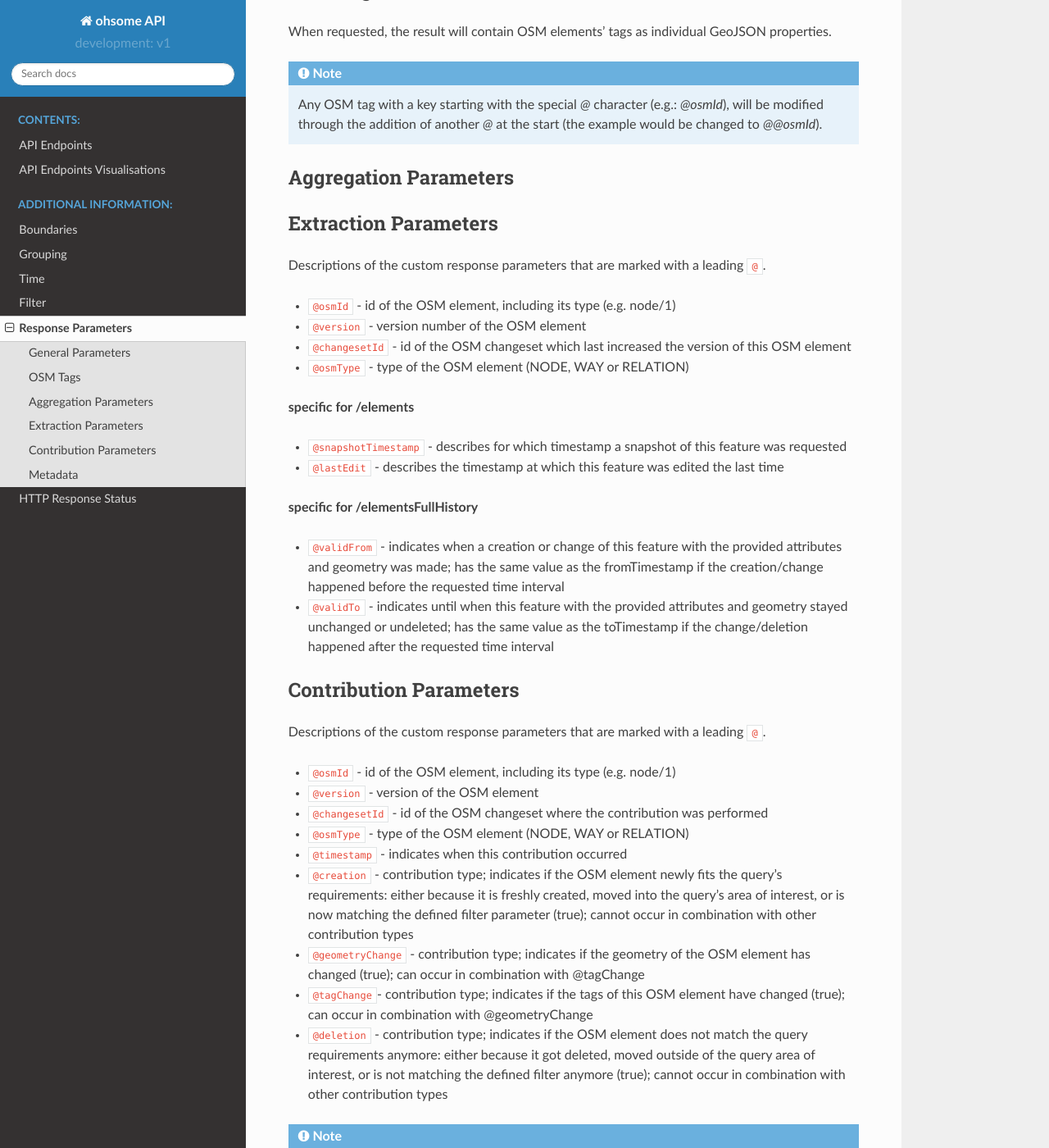
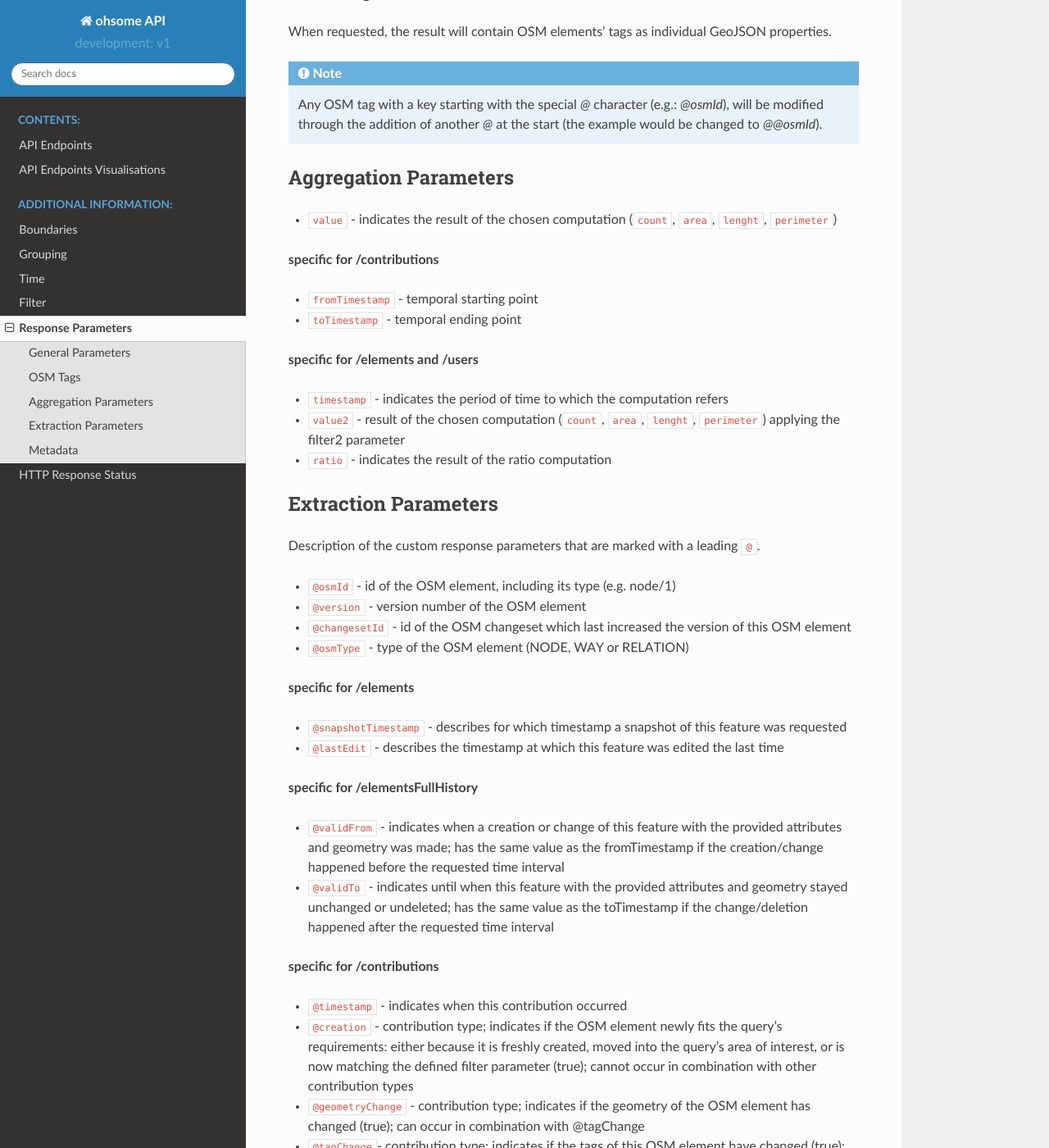
Before and after one commit to GIScience/ohsome-api, a Sphinx documentation site: the page built from docs/response-parameters.rst, in a window 1280 px wide and 1400 px high, scrolled down 415 px. Shown: the whole window at 82% size. Built offline with Sphinx 7.4.7 and the Read the Docs theme 2.0.0, drawn with Linux system fonts in a browser that asks for light colours.

Commit message:
docs: add response params description

```diff
--- a/docs/response-parameters.rst
+++ b/docs/response-parameters.rst
@@ -21,10 +21,23 @@
 Aggregation Parameters
 ----------------------
 
+* ``value`` - indicates the result of the chosen computation (``count``, ``area``, ``lenght``, ``perimeter``)
+
+**specific for /contributions**
+
+* ``fromTimestamp`` - temporal starting point
+* ``toTimestamp`` - temporal ending point
+
+**specific for /elements and /users**
+
+* ``timestamp`` - indicates the period of time to which the computation refers
+* ``value2`` - result of the chosen computation (``count``, ``area``, ``lenght``, ``perimeter``) applying the filter2 parameter
+* ``ratio`` - indicates the result of the ratio computation
+
 Extraction Parameters
 ---------------------
 
-Descriptions of the custom response parameters that are marked with a leading ``@``.
+Description of the custom response parameters that are marked with a leading ``@``.
 
 * ``@osmId`` - id of the OSM element, including its type (e.g. node/1)
 * ``@version`` - version number of the OSM element
@@ -41,15 +54,8 @@
 * ``@validFrom`` - indicates when a creation or change of this feature with the provided attributes and geometry was made; has the same value as the fromTimestamp if the creation/change happened before the requested time interval
 * ``@validTo`` - indicates until when this feature with the provided attributes and geometry stayed unchanged or undeleted; has the same value as the toTimestamp if the change/deletion happened after the requested time interval
 
-Contribution Parameters
------------------------
+**specific for /contributions**
 
-Descriptions of the custom response parameters that are marked with a leading ``@``.
-
-* ``@osmId`` - id of the OSM element, including its type (e.g. node/1)
-* ``@version`` - version of the OSM element
-* ``@changesetId`` - id of the OSM changeset where the contribution was performed
-* ``@osmType`` - type of the OSM element (NODE, WAY or RELATION)
 * ``@timestamp`` - indicates when this contribution occurred
 * ``@creation`` - contribution type; indicates if the OSM element newly fits the query's requirements: either because it is freshly created, moved into the query's area of interest, or is now matching the defined filter parameter (true); cannot occur in combination with other contribution types
 * ``@geometryChange`` - contribution type; indicates if the geometry of the OSM element has changed (true); can occur in combination with @tagChange
```
